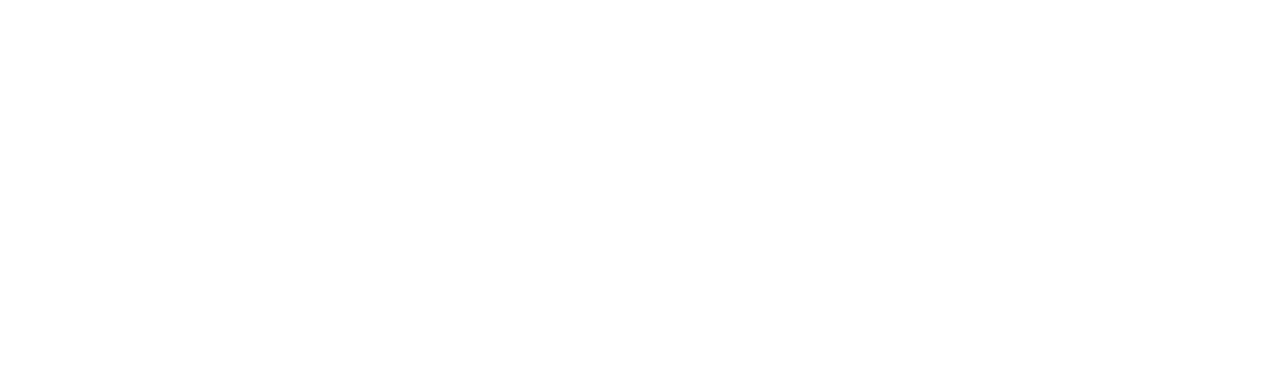
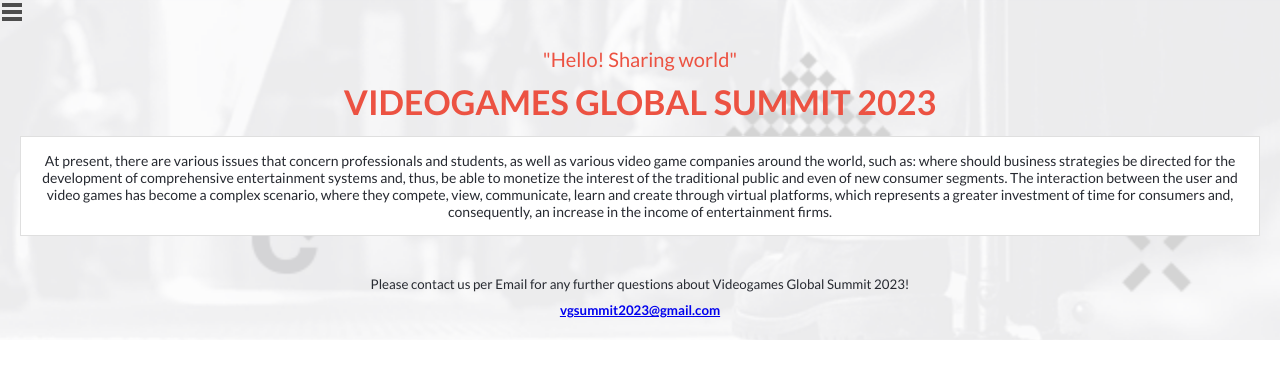
Before and after one commit to blueberry1312/capstone-module-1, a plain HTML site: page about.html in a window 1280 px wide. Drawn offline with Linux system fonts and the light colour scheme.

Commit message:
Add first about.html part

```diff
--- a/about.html
+++ b/about.html
@@ -4,13 +4,34 @@
         <meta charset="utf-8"/>
         <meta name="viewport" content="width=device-width, initial-scale=1.0"/>
         <title>Trade and Investment Global Summit</title>
-        <link rel="stylesheet" type="text/css" href="assets/styles/style.css"/>
+        <link rel="stylesheet" type="text/css" href="assets/styles/about.css"/>
         <link rel="preconnect" href="https://fonts.googleapis.com">
         <link rel="preconnect" href="https://fonts.gstatic.com" crossorigin>
         <link href="https://fonts.googleapis.com/css2?family=Lato:ital,wght@0,100;0,300;0,400;0,700;0,900;1,100;1,300;1,400;1,700;1,900&display=swap" rel="stylesheet">
     </head>
     <body>
         <header>
+            <img src="assets/images/hamburger-icon.svg" alt="menu link" id="hamburger">
+            <div class="headline">
+                <h3>
+                    "Hello! Sharing world"
+                </h3>
+                <h1>
+                    VIDEOGAMES GLOBAL SUMMIT 2023
+                </h1>
+                <p>
+                    At present, there are various issues that concern professionals and students, as well as various video game companies around the world, such as:
+                    where should business strategies be directed for the development of comprehensive entertainment systems and, thus, be able to monetize the interest
+                    of the traditional public and even of new consumer segments. The interaction between the user and video games has become a complex scenario, where
+                    they compete, view, communicate, learn and create through virtual platforms, which represents a greater investment of time for consumers and,
+                    consequently, an increase in the income of entertainment firms.
+                </p>
+                <h5 id="contact-msg">
+                    Please contact us per Email for any further questions about Videogames Global Summit 2023!
+                </h5>
+                <h5 id="contact-email">
+                    <a href="https://www.google.com">vgsummit2023@gmail.com</a>
+                </h5>
         </header>
         <footer>
         </footer>
--- a/assets/scripts/index.js
+++ b/assets/scripts/index.js
@@ -78,7 +78,7 @@ const cardSpeakers = (index) => `
 
 const displayTwoSpeakers = () => {
   featuredSpeakers.innerHTML = ' ';
-  for (let i = 0; i < 2; i++) {
+  for (let i = 0; i < 2; i += 1) {
     const speaker = document.createElement('div');
     speaker.classList.add('speaker-card');
     speaker.innerHTML = cardSpeakers(i);
@@ -88,7 +88,7 @@ const displayTwoSpeakers = () => {
 
 const displayAllSpeakers = () => {
   featuredSpeakers.innerHTML = ' ';
-  for (let i = 0; i < speakersInfo.length; i++) {
+  for (let i = 0; i < speakersInfo.length; i += 1) {
     const speaker = document.createElement('div');
     speaker.classList.add('speaker-card');
     speaker.innerHTML = cardSpeakers(i);
--- /dev/null
+++ b/assets/styles/about.css
@@ -0,0 +1,52 @@
+body {
+  font-family: 'Lato', sans-serif;
+  margin: 0;
+  padding: 0;
+}
+
+header {
+  background-image: url("../images/background-header-mobile.png");
+  background-repeat: no-repeat;
+  background-size: 100%;
+}
+
+.headline {
+  display: flex;
+  flex-direction: column;
+  margin: 20px 20px 0 20px;
+  text-align: center;
+}
+
+.headline h3 {
+  font-size: 20px;
+  color: #ec5242;
+  font-weight: 500;
+  margin: 0;
+  margin-bottom: 10px;
+}
+
+.headline h1 {
+  font-size: 34px;
+  color: #ec5242;
+  font-weight: 700;
+  margin: 0;
+}
+
+.headline p {
+  font-size: 14px;
+  background: #fff;
+  border: 1px solid #dfdfdf;
+  padding: 15px;
+  color: #272a31;
+}
+
+.headline #contact-msg {
+  color: #272a31;
+  font-weight: 500;
+  margin-bottom: 0;
+  line-height: 25px;
+}
+
+.headline #contact-email {
+  margin-top: 5px;
+}
```
